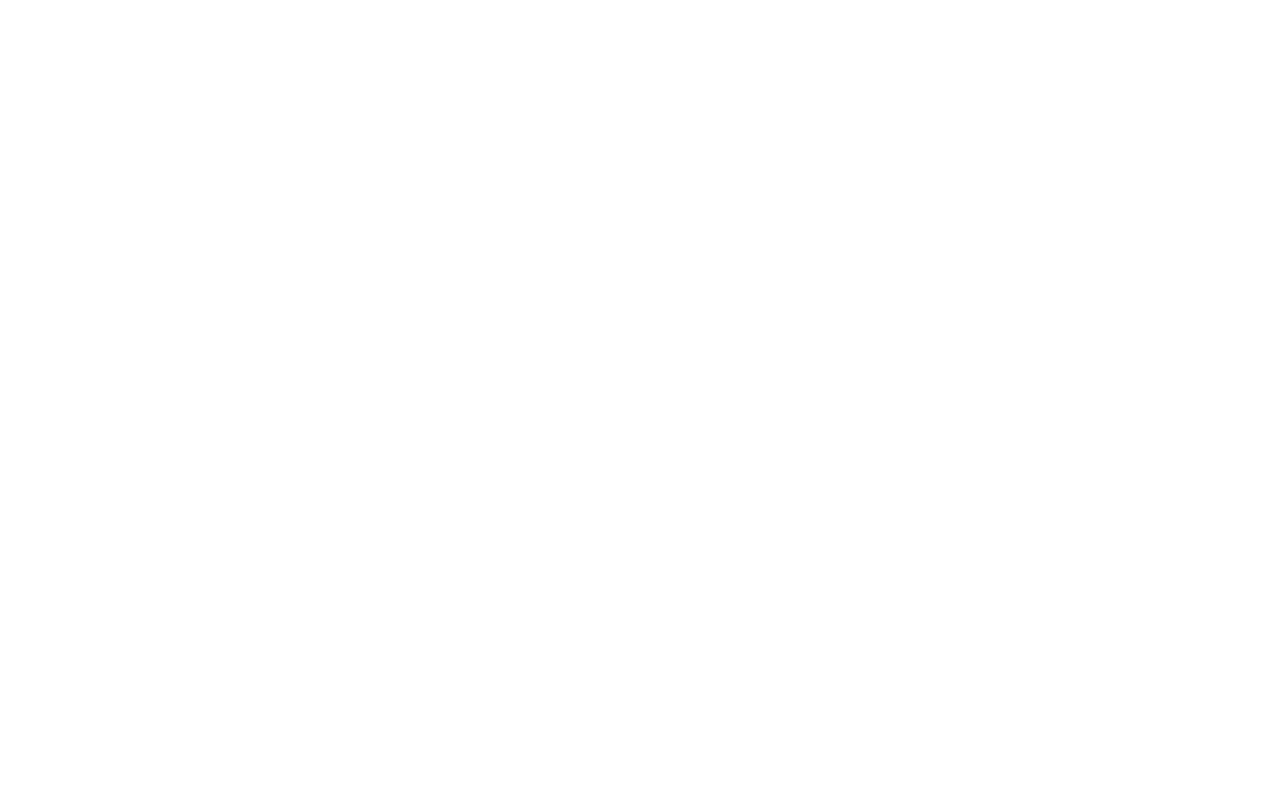
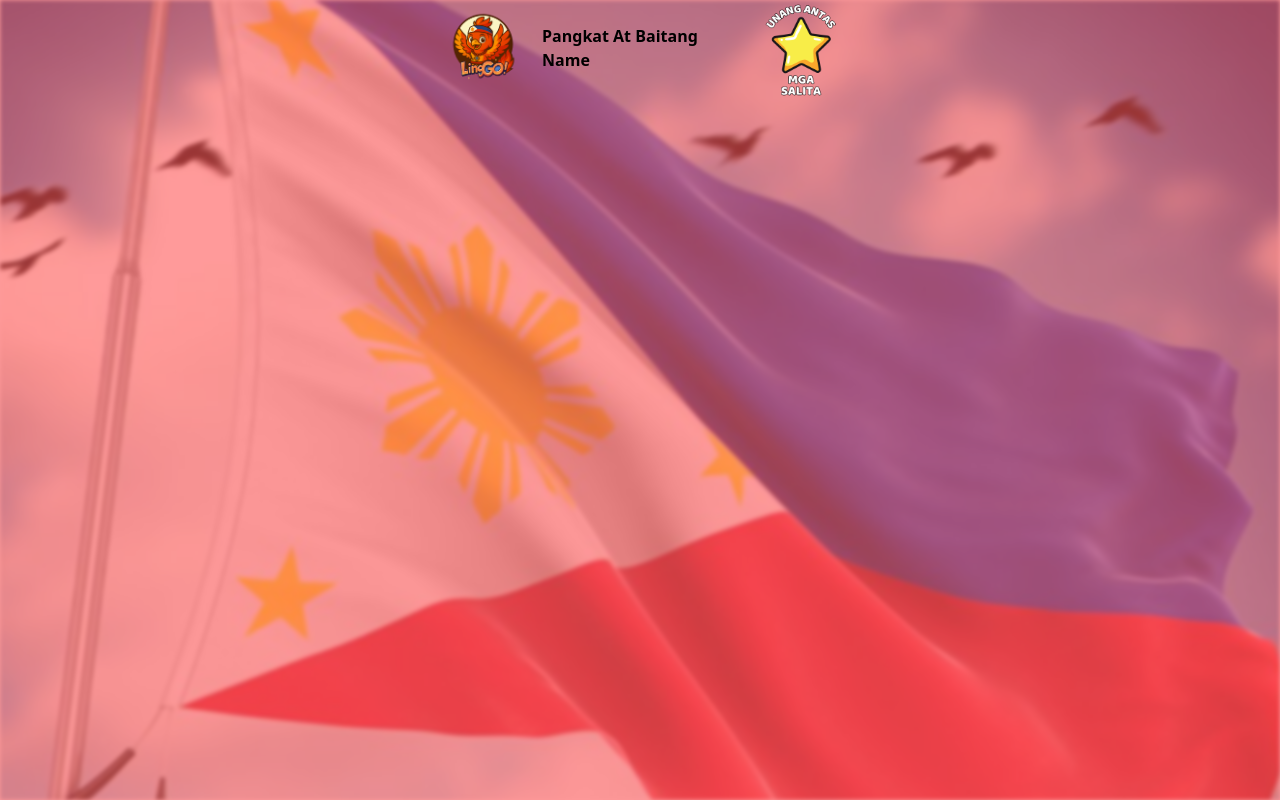
Before and after one commit to JhonnBretana/LingGO, a React app in the folder frontend/: page /voice_slowgame in a window 1280 px wide. Before the commit this address had no page. Built offline with nearby package versions, Linux system fonts and the light colour scheme; the HTML template or start-up script is replaced by a standard one.

Commit message:
Add Voice_SlowGame component and PageHeaderLayout component
- Created Voice_SlowGame component with basic structure.
- Implemented PageHeaderLayout component with logo and star images.
- Enhanced layout with flexbox for better alignment and spacing.

```diff
--- a/frontend/src/App.jsx
+++ b/frontend/src/App.jsx
@@ -14,6 +14,9 @@
 import NameDetail from "./module/IntroModule/NameDetail.jsx";
 import GradeSectionDetail from "./module/IntroModule/GradeSectionDetail.jsx";
 import SelectLanguage from "./module/IntroModule/SelectLanguage.jsx";
+
+//GamePlay Module
+import Voice_SlowGame from "./module/GamePlayLvl1Module/Voice_SlowGame.jsx";
 
 
 
@@ -37,6 +40,9 @@
         <Route path="/gradesectiondetail" element={<GradeSectionDetail />} />
         <Route path="/selectlanguage" element={<SelectLanguage />} />
 
+        {/*gameplay module*/}
+        <Route path="/voice_slowgame" element={<Voice_SlowGame />} />
+
       </Routes>
     </div>
   );
--- /dev/null
+++ b/frontend/src/module/GamePlayLvl1Module/Voice_SlowGame.jsx
@@ -0,0 +1,17 @@
+import React from "react";
+import BackgroundLayout from "../components/BackgroundLayout";
+import PageHeaderLayout from "../components/PageHeaderLayout";
+
+
+function Voice_SlowGame() {
+  return (
+
+  <BackgroundLayout>
+    <PageHeaderLayout/>
+
+
+  </BackgroundLayout>
+  )
+}
+
+export default Voice_SlowGame;
--- a/frontend/src/module/IntroModule/SelectLanguage.jsx
+++ b/frontend/src/module/IntroModule/SelectLanguage.jsx
@@ -7,6 +7,7 @@
 function SelectLanguage() {
   return (
     <BackgroundLayout>
+
       <div className="flex flex-col items-center text-center m-3 p-3">
         <div className="mb-3">
           <img src={Logo} alt="LingGO Logo" className="h-40" />
--- a/frontend/src/module/components/BackgroundLayout.jsx
+++ b/frontend/src/module/components/BackgroundLayout.jsx
@@ -3,7 +3,7 @@
 
 function BackgroundLayout({ children }) {
   return (
-    <div className="relative flex flex-col items-center justify-center h-screen">
+    <div className="relative flex flex-col w-full min-h-screen">
       {/* Background Image */}
       <img
         src={FlagBackground}
@@ -14,7 +14,7 @@
       {/* Color Overlay */}
       <div className="absolute inset-0 bg-[#ff5757] opacity-60 z-10"></div>
       {/* Page Content */}
-      <div className="relative z-20 w-full h-full flex flex-col items-center justify-center">
+      <div className="relative z-20 w-full flex flex-col">
         {children}
       </div>
     </div>
--- /dev/null
+++ b/frontend/src/module/components/PageHeaderLayout.jsx
@@ -0,0 +1,35 @@
+// ...existing code...
+import React from "react";
+import Logo from "../../assets/LingGO Logo.png";
+import Star from "../../assets/star.png";
+
+function PageHeaderLayout({}) {
+  return (
+    <div className="flex justify-center gap-15 items-center h-10 py-10 px-1 mt-2">
+      <div className="flex items-center gap-4 h-10">
+        <div>
+          {/* fixed: use w-auto and object-contain to preserve aspect ratio */}
+          <img src={Logo} alt="" className="h-20 w-auto object-contain" />
+        </div>
+
+        <div>
+          <div className="font-bold w-40">
+            <span>Pangkat {""}</span>
+            <span>At {""}</span>
+            <span>Baitang</span>
+          </div>
+
+          <div className="font-bold">
+            <span>Name</span>
+          </div>
+        </div>
+      </div>
+
+      <div>
+        <img src={Star} alt="" className="h-25 w-auto object-contain" />
+      </div>
+    </div>
+  );
+}
+
+export default PageHeaderLayout;
```
Also changed, not shown: frontend/src/assets/star.png (added).
